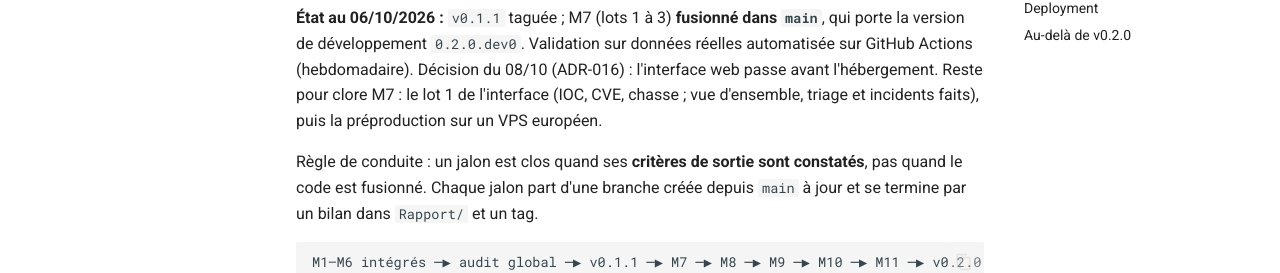
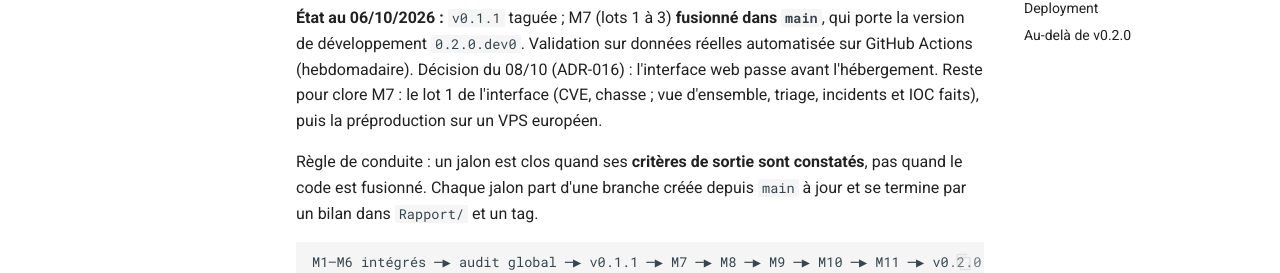
Before and after one commit to GodwillFoka/cyberillsec-illwatch, an MkDocs documentation site: the page built from docs/ROADMAP.md, in a window 1280 px wide and 1400 px high. Shown: the part 331-604 px from the top of the window. Built offline with MkDocs 1.6.1 and Material for MkDocs 9.7.7, drawn with Linux system fonts in a browser that asks for light colours; comment, search, counter and statistics services are not loaded; some of the changed text lies outside the part shown.

```diff
--- a/docs/ROADMAP.md
+++ b/docs/ROADMAP.md
@@ -6,8 +6,8 @@ audit `Rapport/ETAT_GLOBAL_SENTRY_2026-10-03.md`)
 **État au 06/10/2026 :** `v0.1.1` taguée ; M7 (lots 1 à 3) **fusionné dans `main`**, qui porte
 la version de développement `0.2.0.dev0`. Validation sur données réelles automatisée sur GitHub
 Actions (hebdomadaire). Décision du 08/10 (ADR-016) : l'interface web passe avant l'hébergement.
-Reste pour clore M7 : le lot 1 de l'interface (IOC, CVE, chasse ; vue d'ensemble, triage et
-incidents faits), puis la préproduction sur un VPS européen.
+Reste pour clore M7 : le lot 1 de l'interface (CVE, chasse ; vue d'ensemble, triage, incidents
+et IOC faits), puis la préproduction sur un VPS européen.
 
 Règle de conduite : un jalon est clos quand ses **critères de sortie sont constatés**, pas quand
 le code est fusionné. Chaque jalon part d'une branche créée depuis `main` à jour et se termine par
@@ -36,7 +36,7 @@ sont déjà automatisées par `scripts/scenario_soc.py` ; M8 à M10 ajoutent les
 | 1 ✅ codé, fusionné | Immuabilité étendue (`TRUNCATE`), journal d'audit append-only, `/ready` distinct de `/health`, en-têtes HTTP, identifiant de requête et erreurs JSON uniformes, verrouillage par couple compte/IP, ports Compose sur 127.0.0.1, contraintes de dépendances, sauvegarde/restauration | tests verts ; scénario 44/44 ; audit § 7 sans ✘ — **constaté en local le 03/10** (`Rapport/BILAN_M7_LOT1.md`) |
 | 2 ✅ codé, fusionné | Rôle PostgreSQL applicatif non propriétaire, rôle de migration séparé ; Redis avec mot de passe ; rotation de `SECRET_KEY` (clé courante + clé précédente) ; jetons de rafraîchissement révocables | test : le compte applicatif ne peut ni `ALTER` ni `DROP` — **constaté le 04/10** (`Rapport/BILAN_M7_LOT2.md`) |
 | 3 ✅ codé, fusionné | Reverse proxy TLS (Caddy), analyse d'image (Container Scanning GitLab), migrations en conteneur éphémère, entretien quotidien (sessions, EPSS) | `docker compose -f … -f docker-compose.prod.yml --profile full up` sur un VPS UE, note SSL Labs ≥ A — **TLS constaté en local le 04/10, VPS à faire** |
-| Interface 🟡 en cours (ADR-016) | Socle React + TypeScript, temps réel SSE, journal de collecte, séries temporelles ; écrans vue d'ensemble, triage, incidents (faits), IOC, CVE, chasse (à faire) | écrans du lot 1 utilisés sur Kali sur données réelles ; CI « Interface web » verte (GitHub et GitLab) |
+| Interface 🟡 en cours (ADR-016) | Socle React + TypeScript, temps réel SSE, journal de collecte, séries temporelles ; écrans vue d'ensemble, triage, incidents, IOC (faits), CVE, chasse (à faire) | écrans du lot 1 utilisés sur Kali sur données réelles ; CI « Interface web » verte (GitHub et GitLab) |
 
 ## M8 — Detection & Correlation
 
```
Also changed, not shown: CHANGELOG.md (+12 -0 lines), Rapport/ETAT_AVANCEMENT.md (+4 -3 lines).
